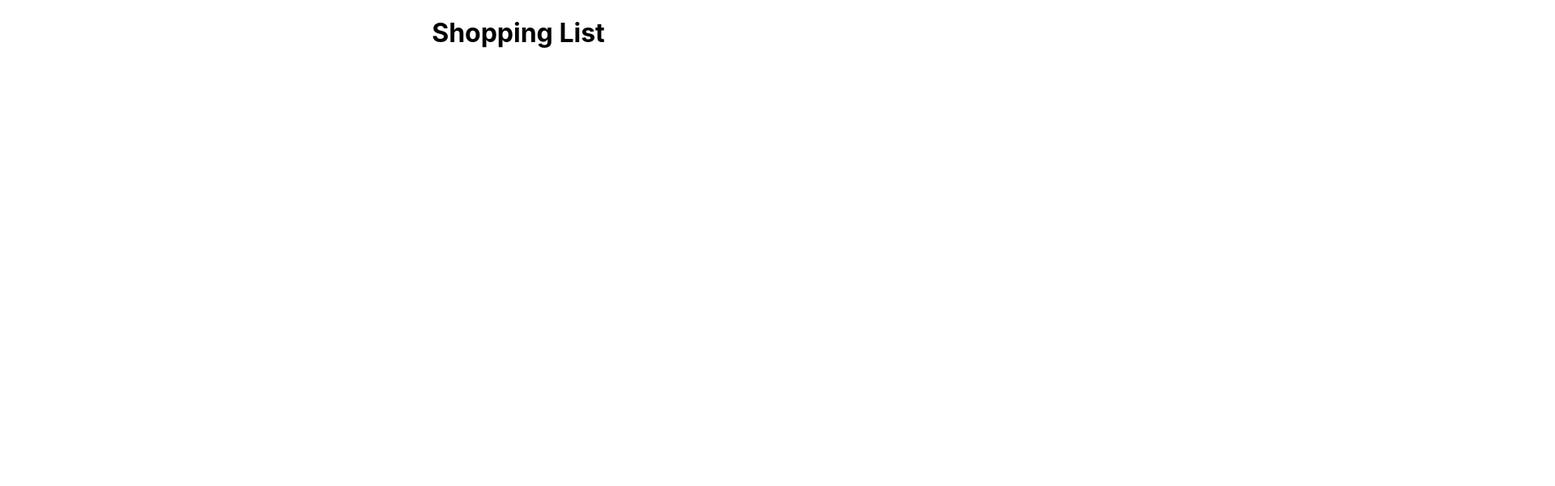
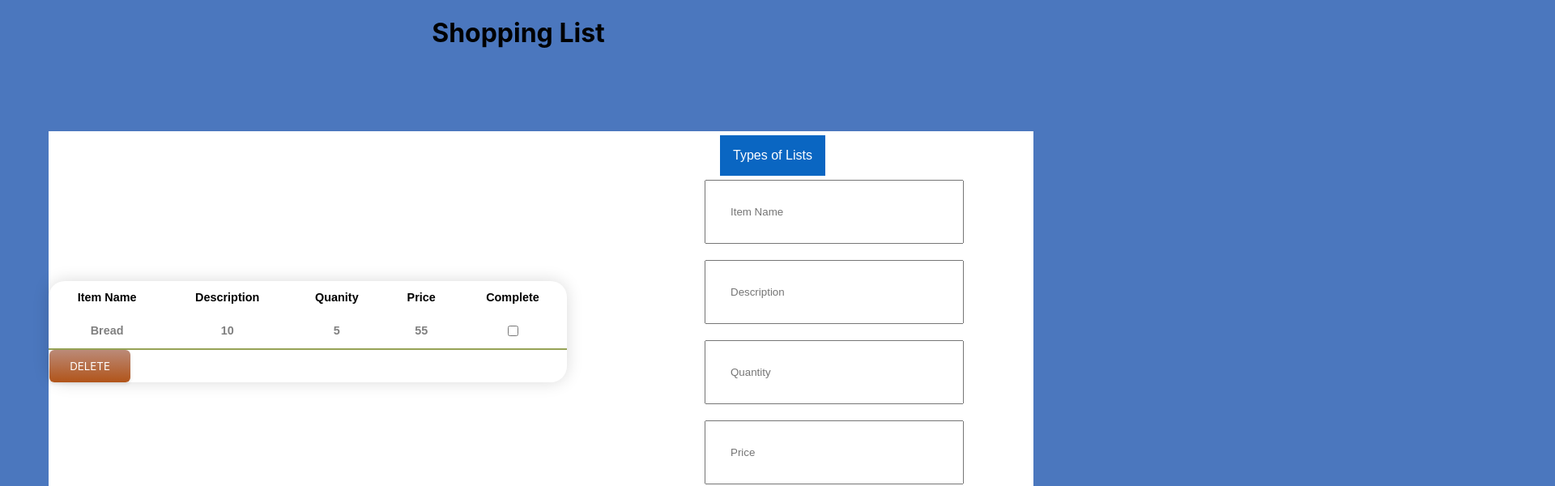
Before and after one commit to JamesKibathi/ShoppingList-App-GRP4-FrontEnd, a React (Create React App) app in the folder front-end/: page / in a window 1280 px wide. Shown: the top 600 px of the page at 81% size, 1920 px wide, since content can reach past the window. Built offline with nearby package versions, Linux system fonts and the light colour scheme.

Commit message:
SLA-24 Created add task form

```diff
--- a/front-end/src/App.js
+++ b/front-end/src/App.js
@@ -7,7 +7,7 @@ function App() {
   return (
     <div className="App">
       <h1>Shopping List</h1>
-      {/* <Table /> */}
+      <Table />
     </div>
   );
 }
--- a/front-end/src/Forms.js
+++ b/front-end/src/Forms.js
@@ -1,46 +1,41 @@
 import React from 'react'
 import './tableAndForms.css'
-// function Forms() {
-//   function handleclick() {
+function Forms() {
+  function handleclick() {
 
-//   }
+  }
 
-//   return (
+  return (
 
-// //     <form>
-// //   <label for="fname">First name:</label><br>
-// //   <input type="text" id="fname" name="fname"><br>
-// //   <label for="lname">Last name:</label><br>
-// //   <input type="text" id="lname" name="lname">
-// // </form>
-//     <form className='form'>
-//       {/* <div className="dropdown">
-//   <button className="dropbtn" onClick={handleclick()}>Dropdown</button>
-//   <div class="dropdown-content">
-//     <button >Weekday Shopping List</button>
-//     <button >Weekend Shopping List</button>
-//   </div>
-// </div> */}
-//       {/* <div className="label">
 
-//         <input type="text" className="in-data" placeholder='Item Name' />
-//       </div>
-//       <div className="label">
+    <form className='form'>
+       <div className="dropdown">
+  <button className="dropbtn" onClick={handleclick()}>Types of Lists</button>
+  <div class="dropdown-content">
+    <button >Weekday Shopping List</button>
+    <button >Weekend Shopping List</button>
+  </div>
+</div>
+      <div className="label">
 
-//         <input type="text" className="input-data" placeholder='Description' />
-//       </div>
-//       <div className="label">
+        <input type="text" className="in-data" placeholder='Item Name' />
+      </div>
+      <div className="label">
 
-//         <input type="text" className="inputs-data" placeholder='Quantity'  />
-//       </div>
-//       <div className="label">
+        <input type="text" className="input-data" placeholder='Description' />
+      </div>
+      <div className="label">
 
-//         <input type="text" className="inputs-data" placeholder='Price' />
-//       </div>
-//       <button class="button-18" type='submit'>Add To List</button>
+        <input type="text" className="inputs-data" placeholder='Quantity'  />
+      </div>
+      <div className="label">
 
-//     </form>
-//   )
-// } */}
+        <input type="text" className="inputs-data" placeholder='Price' />
+      </div>
+      <button class="button-18" type='submit'>Add To List</button>
 
-// export default Forms
+    </form>
+  )
+}
+
+export default Forms
--- a/front-end/src/Table.js
+++ b/front-end/src/Table.js
@@ -1,39 +1,39 @@
-// import React from 'react'
-// import './TableRows'
-// import "./tableAndForms.css"
-// import TableRows from './TableRows'
-// import Forms from './Forms'
+import React from 'react'
+import './TableRows'
+import "./tableAndForms.css"
+import TableRows from './TableRows'
+import Forms from './Forms'
 
-// function Table() {
-//   return (
-//     <div className='divContainer'>
-//         {/* <Forms /> */}
+function Table() {
+  return (
+    <div className='divContainer'>
+        <Forms />
 
-//     <table class="styled-table">
-//             <thead>
-//                 <tr>
-//                     <th>Item Name</th>
-//                     <th>Description</th>
-//                     <th>Quanity</th>
-//                     <th>Price</th>
-//                     <th>Complete</th>
-//                 </tr>
-//             </thead>
-//             <tbody>
-//             <tr class="active-row">
-//                     <td>Bread</td>
-//                     <td>10</td>
-//                     <td>5</td>
-//                     <td>55</td>
-//                     <td><input type= "checkbox"></input></td>
-//             </tr>
-//             </tbody>
-//             <button class="button-42">DELETE</button>
-//         </table>
-//         <button class="button-26" role="button">Delete All</button>
+    <table class="styled-table">
+            <thead>
+                <tr>
+                    <th>Item Name</th>
+                    <th>Description</th>
+                    <th>Quanity</th>
+                    <th>Price</th>
+                    <th>Complete</th>
+                </tr>
+            </thead>
+            <tbody>
+            <tr class="active-row">
+                    <td>Bread</td>
+                    <td>10</td>
+                    <td>5</td>
+                    <td>55</td>
+                    <td><input type= "checkbox"></input></td>
+            </tr>
+            </tbody>
+            <button class="button-42">DELETE</button>
+        </table>
+        <button class="button-26" role="button">Delete All</button>
 
-//         </div>
-//   )
-// }
+        </div>
+  )
+}
 
-// export default Table
+export default Table
```
Also changed, not shown: 2 other files (tests, documents, lock files or other folders).
